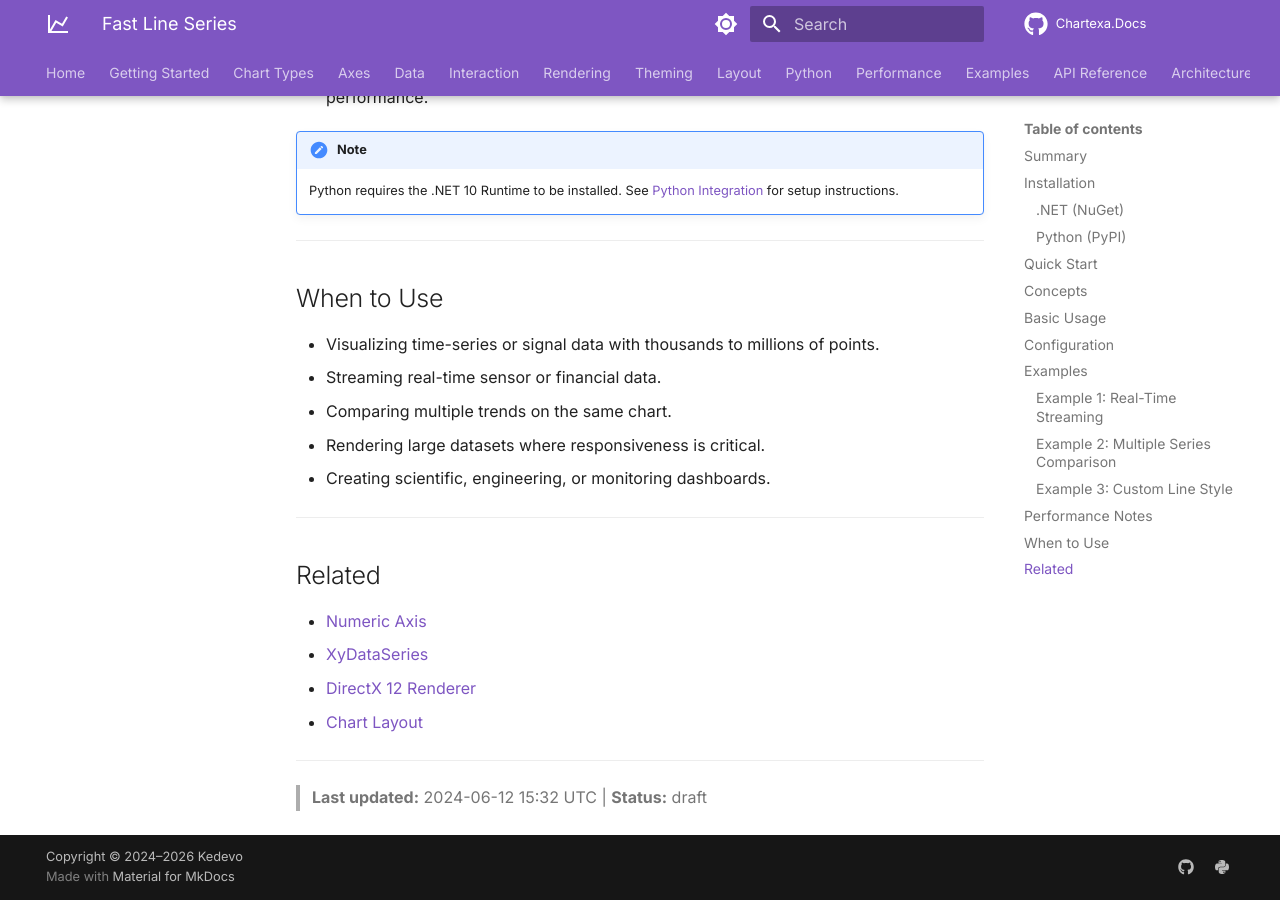
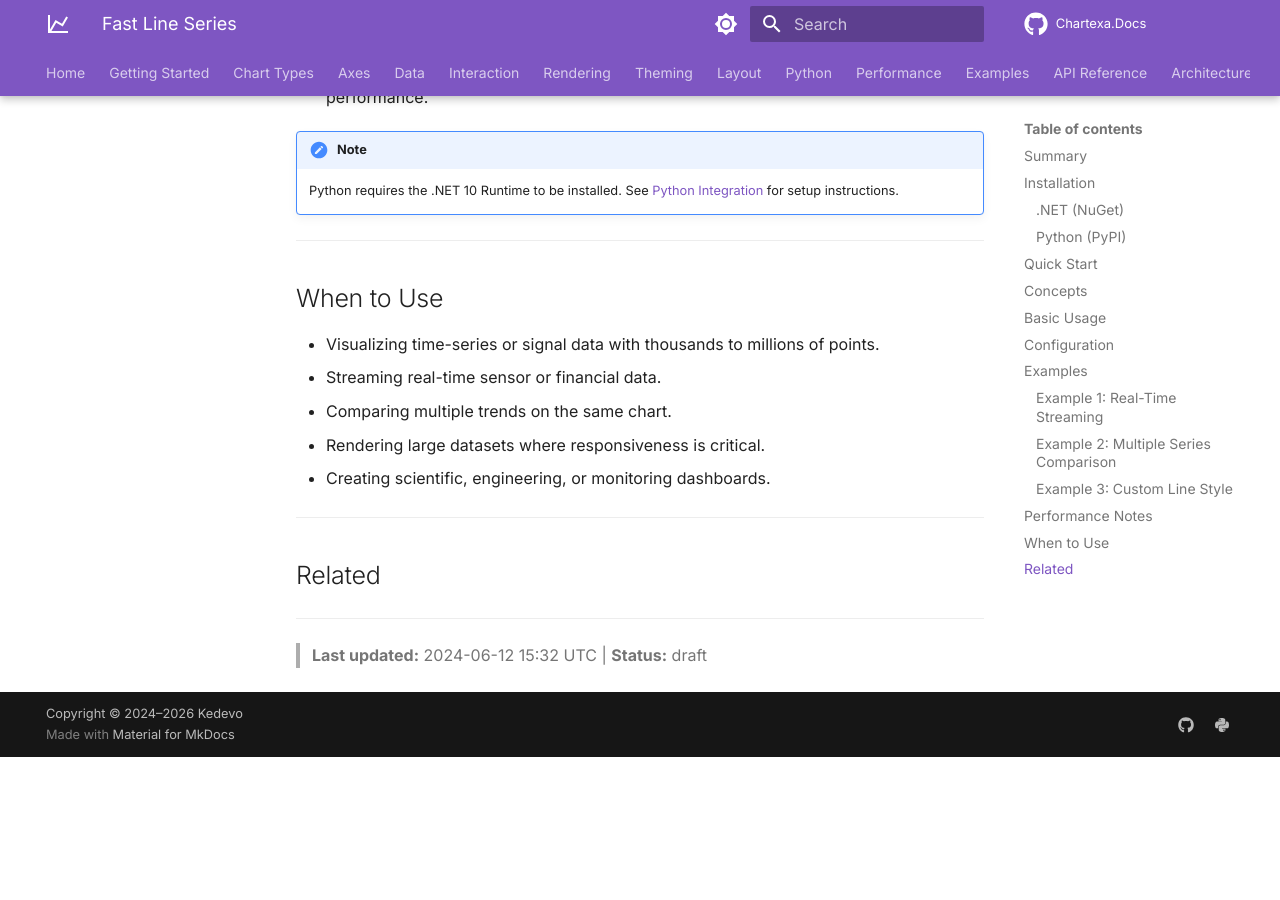
Before and after one commit to redrum88/Chartexa.Docs, an MkDocs documentation site: the page built from docs/chart-types/2d/fast-line-series.md, in a window 1280 px wide and 900 px high, scrolled down 9882 px. Built offline with MkDocs 1.6.1 and Material for MkDocs 9.7.7, drawn with Linux system fonts in a browser that asks for light colours; comment, search, counter and statistics services are not loaded; after the commit the page ends 10639 px from its top, so only the background shows below that.

Commit message:
Update fast-line-series.md

```diff
--- a/docs/chart-types/2d/fast-line-series.md
+++ b/docs/chart-types/2d/fast-line-series.md
@@ -400,10 +400,6 @@ FastLineRenderableSeries is optimized for GPU rendering and can handle millions
 
 ## Related
 
-- [Numeric Axis](../../axes/numeric-axis.md)
-- [XyDataSeries](../../data-series/xy-data-series.md)
-- [DirectX 12 Renderer](../../rendering/directx12.md)
-- [Chart Layout](../../layout/chart-layout.md)
 
 ---
 
```
